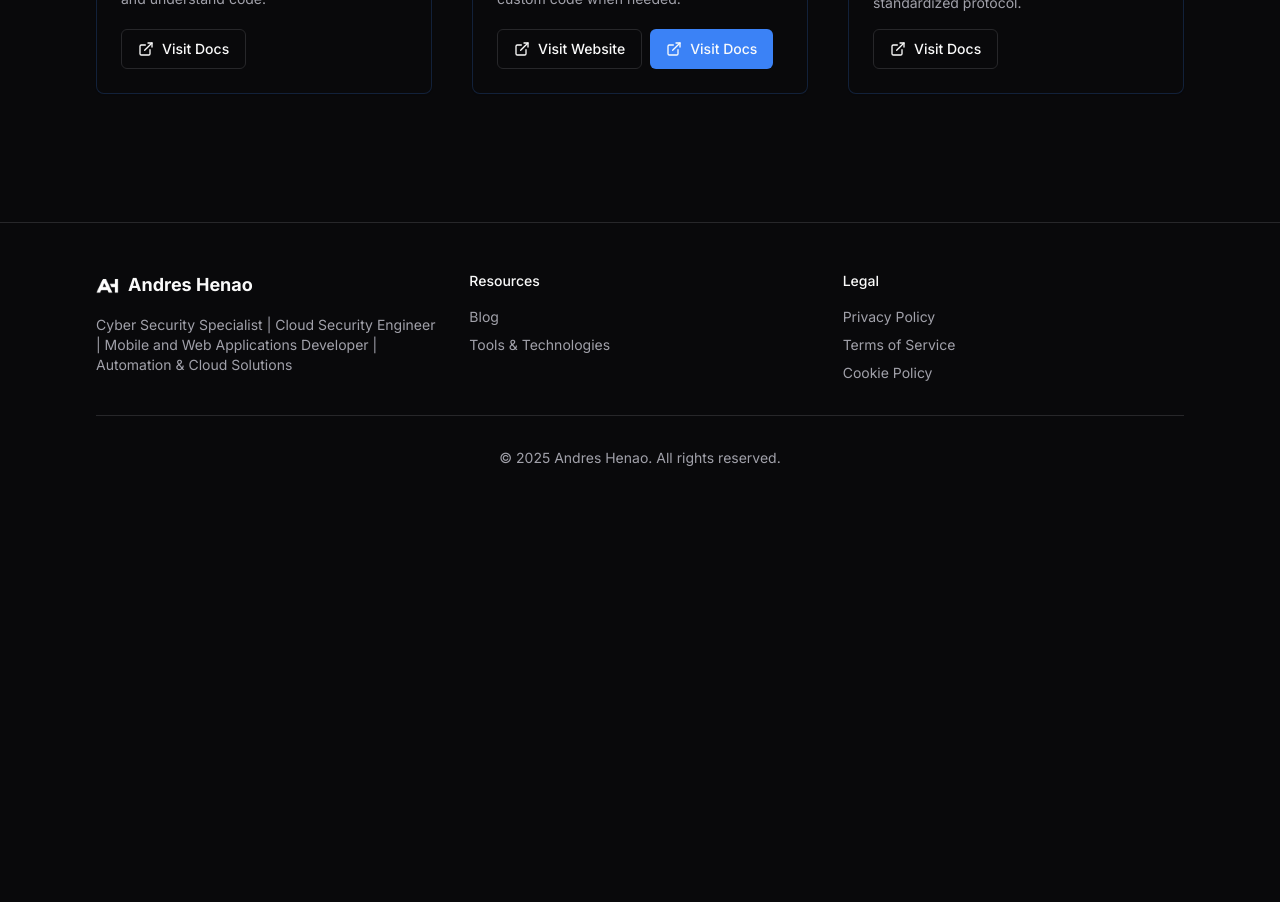
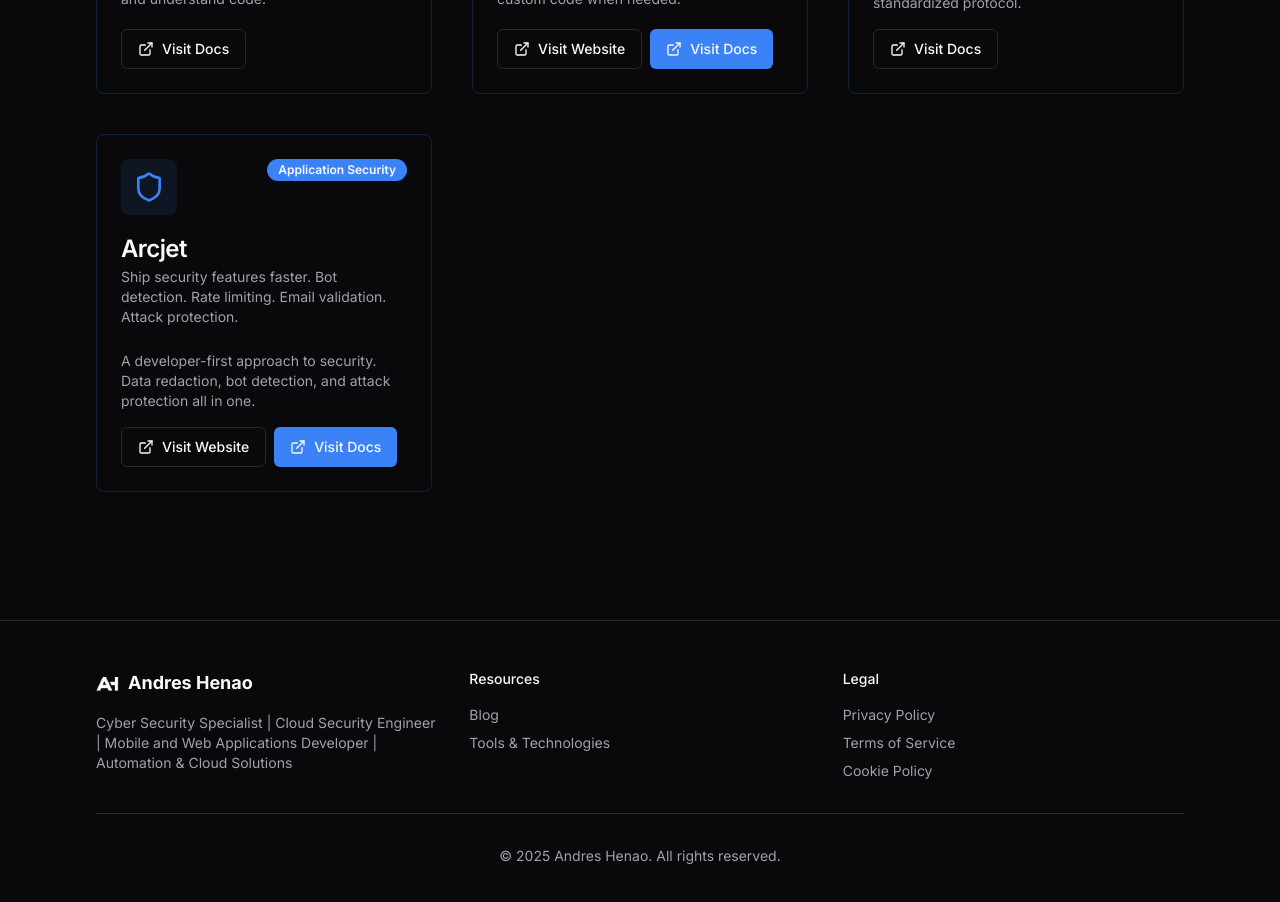
Before and after one commit to cryptotweezer/Resume, a Next.js app: page /resources/tools in a window 1280 px wide. Shown: the part 1880-2782 px from the top of the page. Before the commit the page ends 2396 px from the top, so only its background shows below. Built offline with nearby package versions, Linux system fonts and the light colour scheme; no server answers.

Commit message:
Add Arcjet to Toolkit page

```diff
--- a/app/resources/tools/page.tsx
+++ b/app/resources/tools/page.tsx
@@ -401,6 +401,7 @@ export default function SecurityToolsPage() {
                             </CardContent>
                         </Card>
 
+
                         {/* Model Context Protocol */}
                         <Card className="bg-background border-primary/20 hover:border-blue-500/50 hover:shadow-[0_0_20px_rgba(59,130,246,0.15)] transition-all duration-300 h-full flex flex-col">
                             <CardHeader>
@@ -429,6 +430,41 @@ export default function SecurityToolsPage() {
                                 </div>
                             </CardContent>
                         </Card>
+
+                        {/* Arcjet */}
+                        <Card className="bg-background border-primary/20 hover:border-blue-500/50 hover:shadow-[0_0_20px_rgba(59,130,246,0.15)] transition-all duration-300 h-full flex flex-col">
+                            <CardHeader>
+                                <div className="flex justify-between items-start">
+                                    <div className="bg-primary/10 p-3 w-fit rounded-lg mb-4">
+                                        <Shield className="h-8 w-8 text-primary" />
+                                    </div>
+                                    <Badge>Application Security</Badge>
+                                </div>
+                                <CardTitle>Arcjet</CardTitle>
+                                <CardDescription>
+                                    Ship security features faster. Bot detection. Rate limiting. Email validation. Attack protection.
+                                </CardDescription>
+                            </CardHeader>
+                            <CardContent className="flex-1 flex flex-col">
+                                <p className="mb-4 text-sm text-muted-foreground">
+                                    A developer-first approach to security. Data redaction, bot detection, and attack protection all in one.
+                                </p>
+                                <div className="flex flex-col sm:flex-row gap-2 mt-auto">
+                                    <Button variant="outline" className="flex items-center gap-2" asChild>
+                                        <a href="https://arcjet.com/" target="_blank" rel="noopener noreferrer">
+                                            <ExternalLink className="h-4 w-4" />
+                                            Visit Website
+                                        </a>
+                                    </Button>
+                                    <Button className="flex items-center gap-2" asChild>
+                                        <a href="https://docs.arcjet.com/" target="_blank" rel="noopener noreferrer">
+                                            <ExternalLink className="h-4 w-4" />
+                                            Visit Docs
+                                        </a>
+                                    </Button>
+                                </div>
+                            </CardContent>
+                        </Card>
                     </div>
                 </div>
             </section >
```
